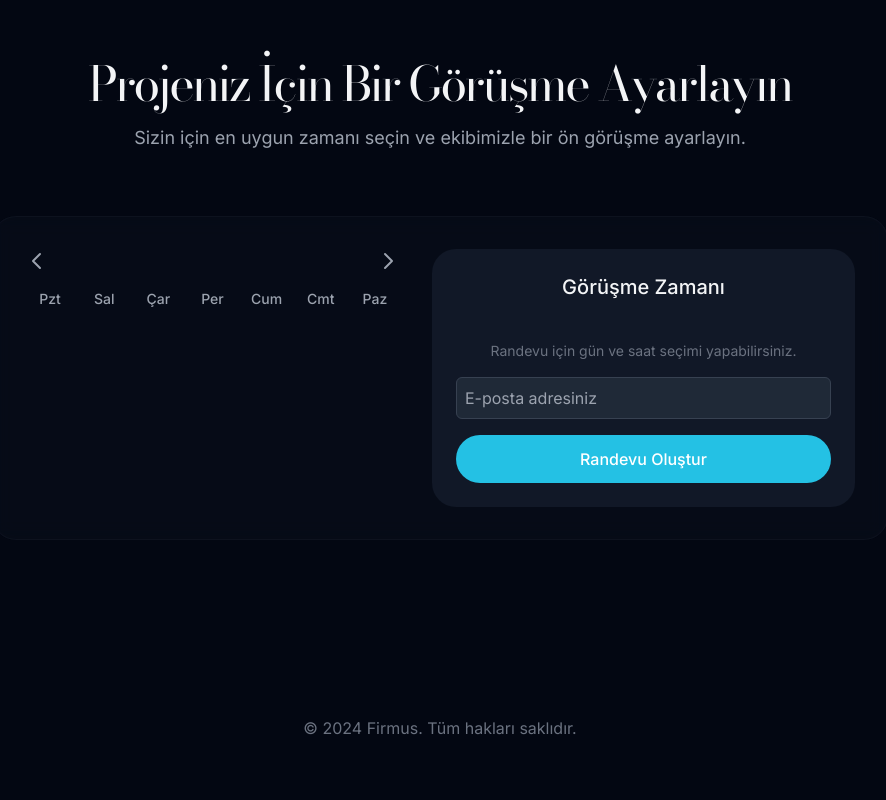
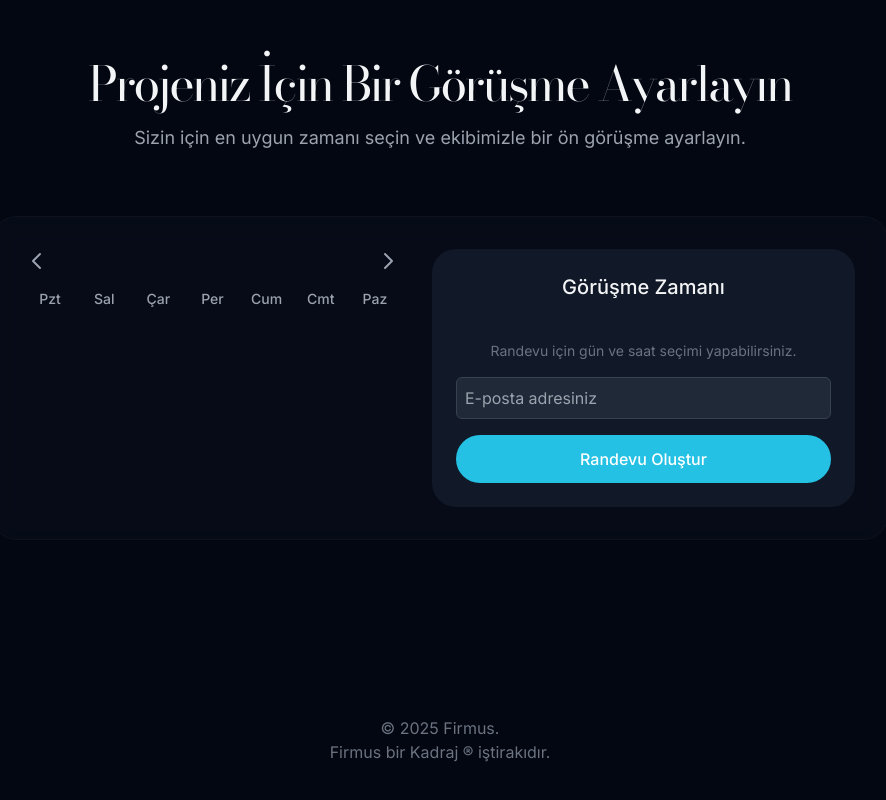
Before and after one commit to QueKaVatSu/firmus, a plain HTML site: page index.html in a window 1280 px wide. Shown: the part 2216-3016 px from the top of the page, without its empty margins (200-1086 px from the left). Drawn offline with nearby package versions, Linux system fonts and the light colour scheme; no server answers.

Commit message:
Update index.html

```diff
--- a/index.html
+++ b/index.html
@@ -114,6 +114,7 @@
         <!-- Header and Navigation -->
         <header class="py-6 flex justify-between items-center relative z-20">
             <div>
+                <!-- FIRMUS LOGO -->
                 <img src="firmus_logo.png" alt="Firmus Logo" class="h-10">
             </div>
             <nav class="hidden md:flex space-x-8 text-sm">
@@ -260,7 +261,7 @@
 
         <!-- Footer -->
         <footer class="py-12 text-center text-gray-500 relative z-10">
-            <p>&copy; 2024 Firmus. Tüm hakları saklıdır.</p>
+            <p>&copy; 2025 Firmus. <br>Firmus bir Kadraj &reg; iştirakıdır.</p>
         </footer>
     </div>
 
```
